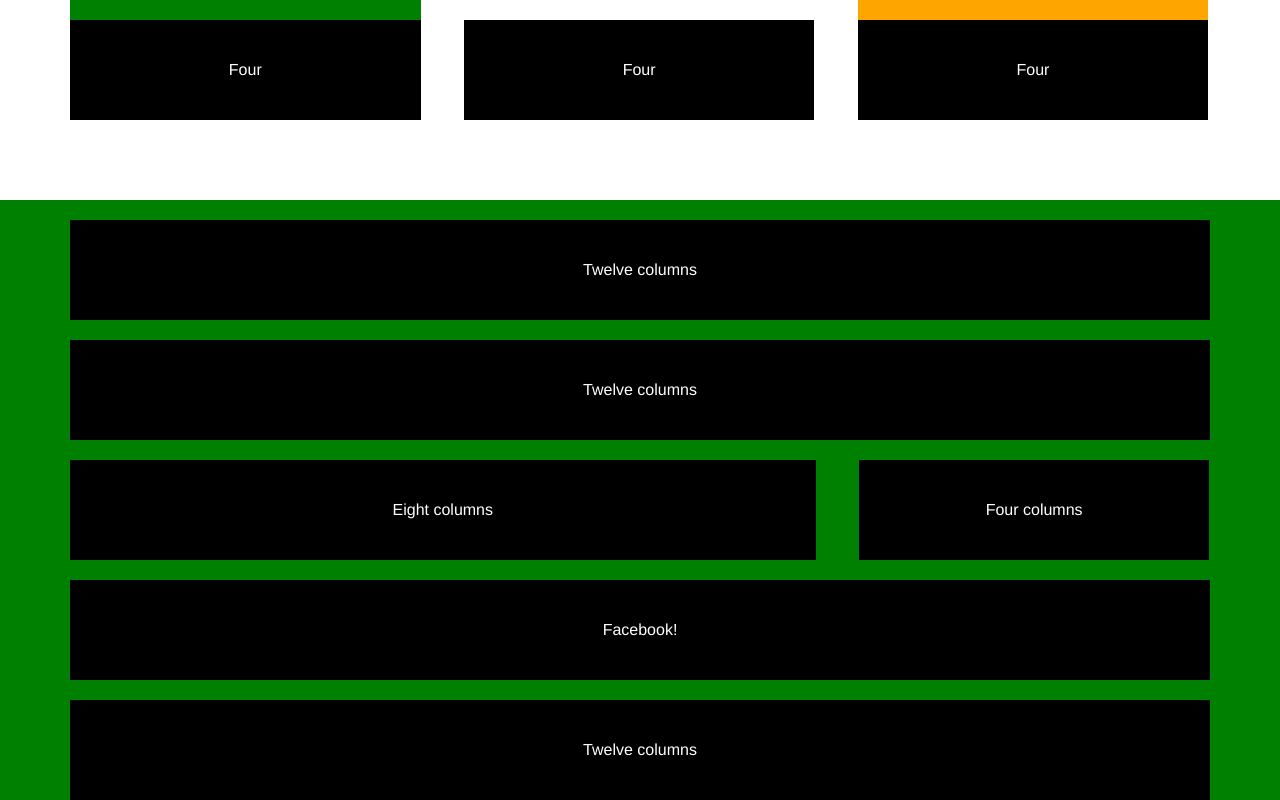
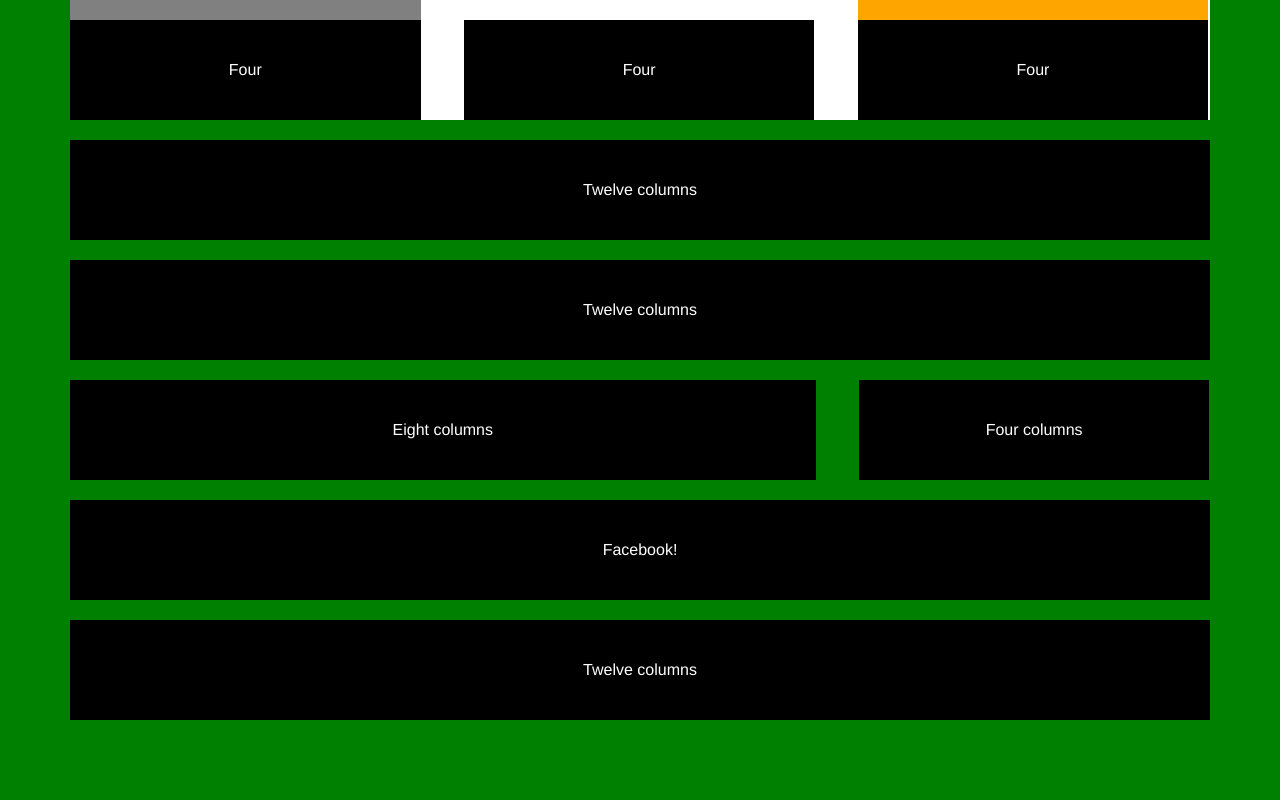
Before and after one commit to paddyd/helpmefee, a plain HTML site: page index.html in a window 1280 px wide. Drawn offline with Linux system fonts and the light colour scheme.

Commit message:
Sam layout

```diff
--- a/css/mystyle.css
+++ b/css/mystyle.css
@@ -1,16 +1,6 @@
-#one
-{
-background:white;
-}
-
-#row1
-{
-background:purple;
-}
-
 .green
 {
-background:green;
+background:grey;
 }
 
 .white
@@ -25,5 +15,6 @@ background:orange;
 
 .header
 {
-min-height:200px;
+
+height:auto;
 }
--- a/css/styles.css
+++ b/css/styles.css
@@ -15,7 +15,7 @@
 @media handheld, only screen and (max-width: 767px) {
 
 	body {
-		background:orange;
+
 	}
 
 }
--- a/index.html
+++ b/index.html
@@ -41,15 +41,15 @@
 
 <body>
 
-<div  class="container  white">
-	<div  class="row header">
-		<div  class="fourcol green">
+<div  class="container">
+	<div  class="row white header">
+		<div class="fourcol green">
 			<p>Four</p>
 		</div>
-		<div  class="fourcol white">
+		<div class="fourcol white">
 			<p>Four</p>
 		</div>
-		<div  class="fourcol last orange">
+		<div class="fourcol last orange">
 			<p>Four</p>
 		</div>
 	</div>
```
